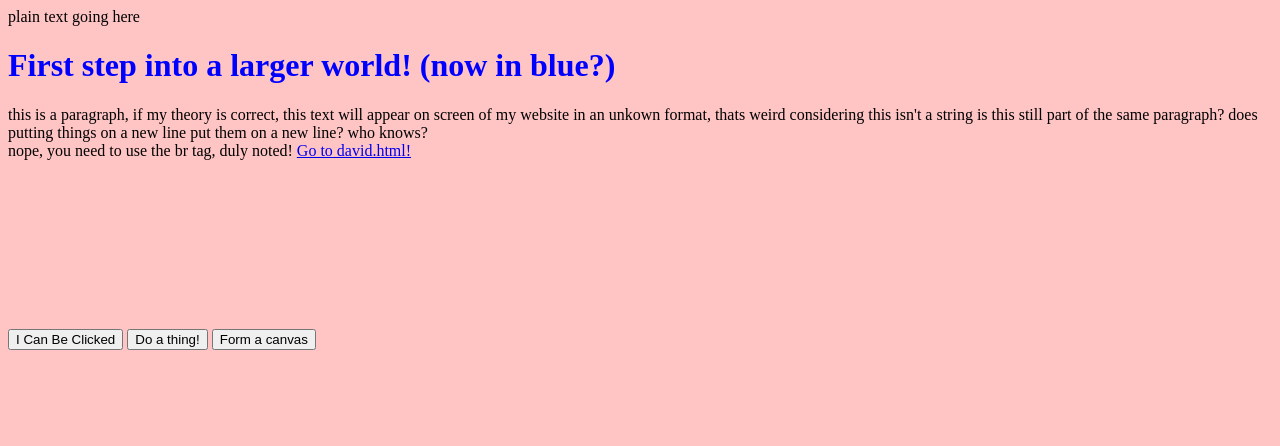
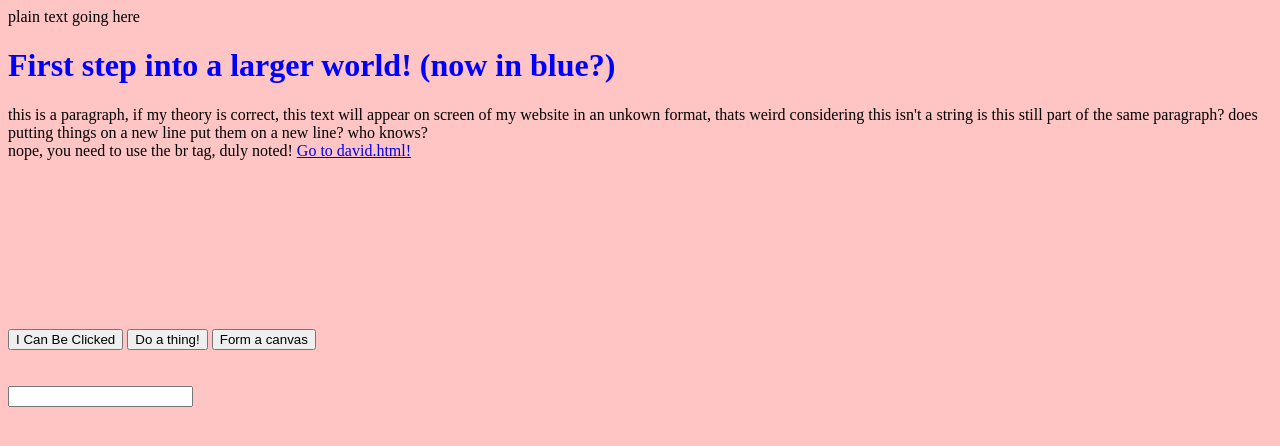
Before and after one commit to David-Diniz/Making-a-Website, a website: page Website/index.html in a window 1280 px wide. Drawn offline with Linux system fonts and the light colour scheme.

Commit message:
Made a textbox

```diff
--- a/Website/index.html
+++ b/Website/index.html
@@ -38,6 +38,9 @@
     <canvas id = "myCanvas">
         Your browser does not support the canvas tag
     </canvas>
+    <br> <br> <br>
+    <input type="text" id = "Name" name = "Name">
+
 
 </body>
 </html>
```
